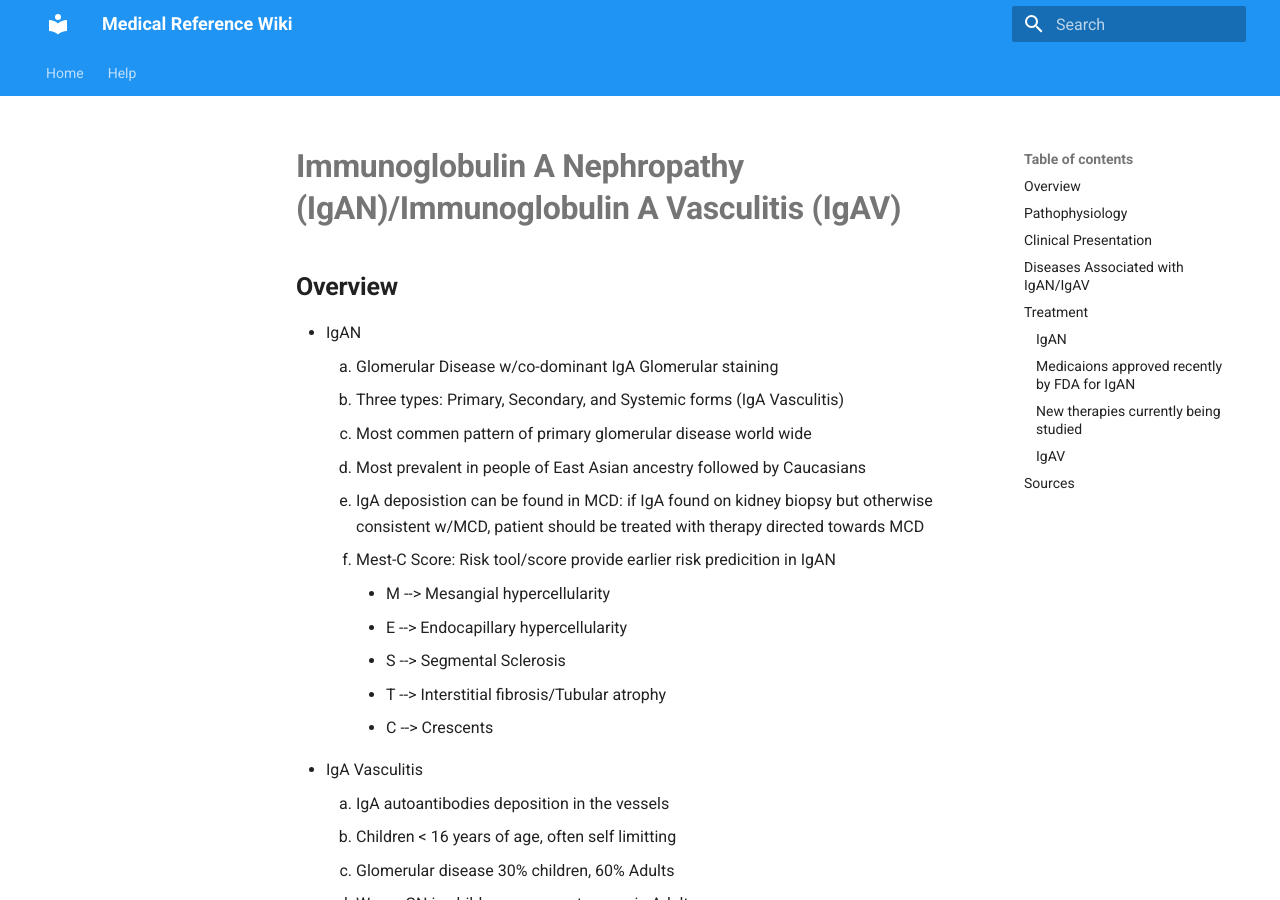
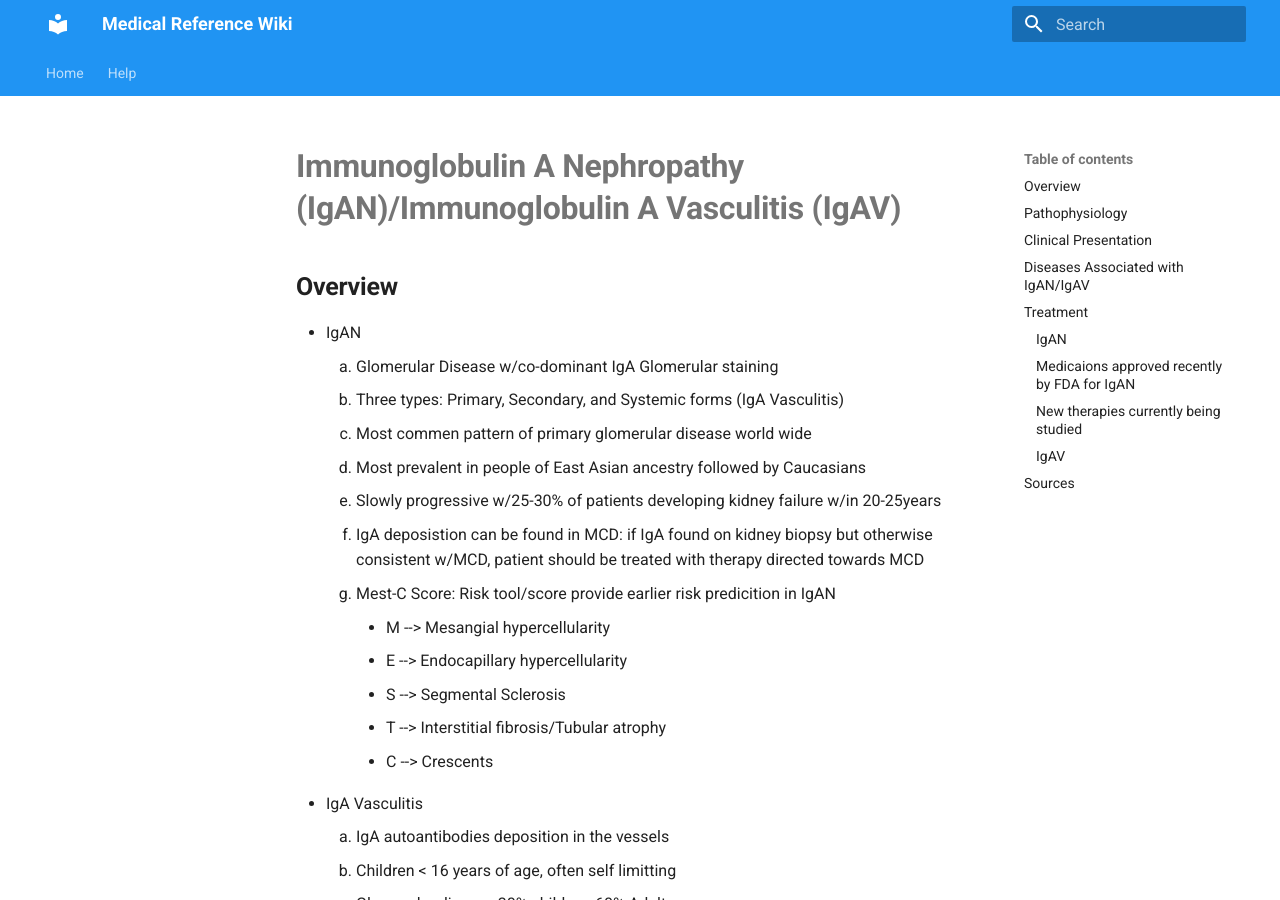
Before and after one commit to TTUNEPH2025/GN, an MkDocs documentation site: the page built from docs/IGAN.md, in a window 1280 px wide and 900 px high. Built offline with MkDocs 1.6.1 and Material for MkDocs 9.7.7, drawn with Linux system fonts in a browser that asks for light colours.

Commit message:
Update IGAN.md

```diff
--- a/docs/IGAN.md
+++ b/docs/IGAN.md
@@ -5,8 +5,9 @@
       2. Three types: Primary, Secondary, and Systemic forms (IgA Vasculitis)
       3. Most commen pattern of primary glomerular disease world wide
       4. Most prevalent in people of East Asian ancestry followed by Caucasians
-      5. IgA deposistion can be found in MCD: if IgA found on kidney biopsy but otherwise consistent w/MCD, patient should be treated with therapy directed towards MCD
-      6. Mest-C Score: Risk tool/score provide earlier risk predicition in IgAN
+      5. Slowly progressive w/25-30% of patients developing kidney failure w/in 20-25years
+      6. IgA deposistion can be found in MCD: if IgA found on kidney biopsy but otherwise consistent w/MCD, patient should be treated with therapy directed towards MCD
+      7. Mest-C Score: Risk tool/score provide earlier risk predicition in IgAN
          - M --> Mesangial hypercellularity
          - E --> Endocapillary hypercellularity
          - S --> Segmental Sclerosis
```
